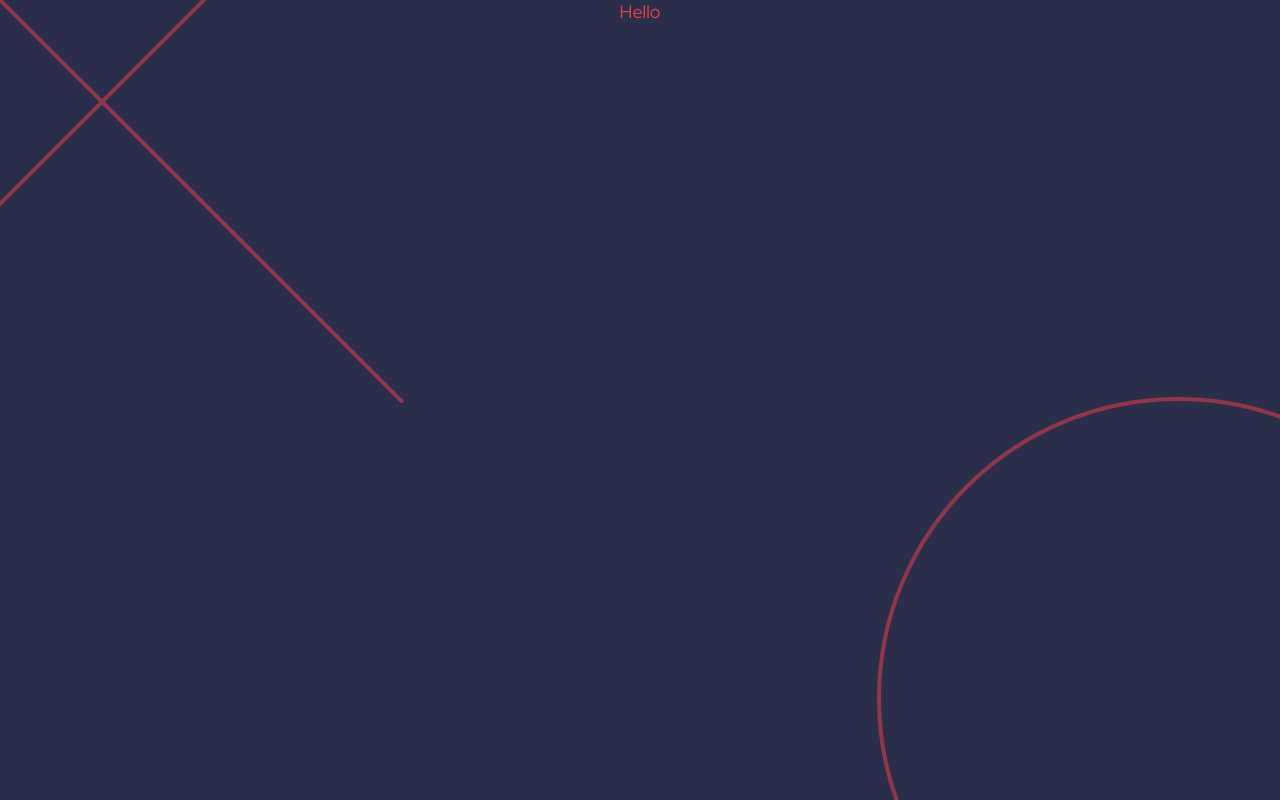
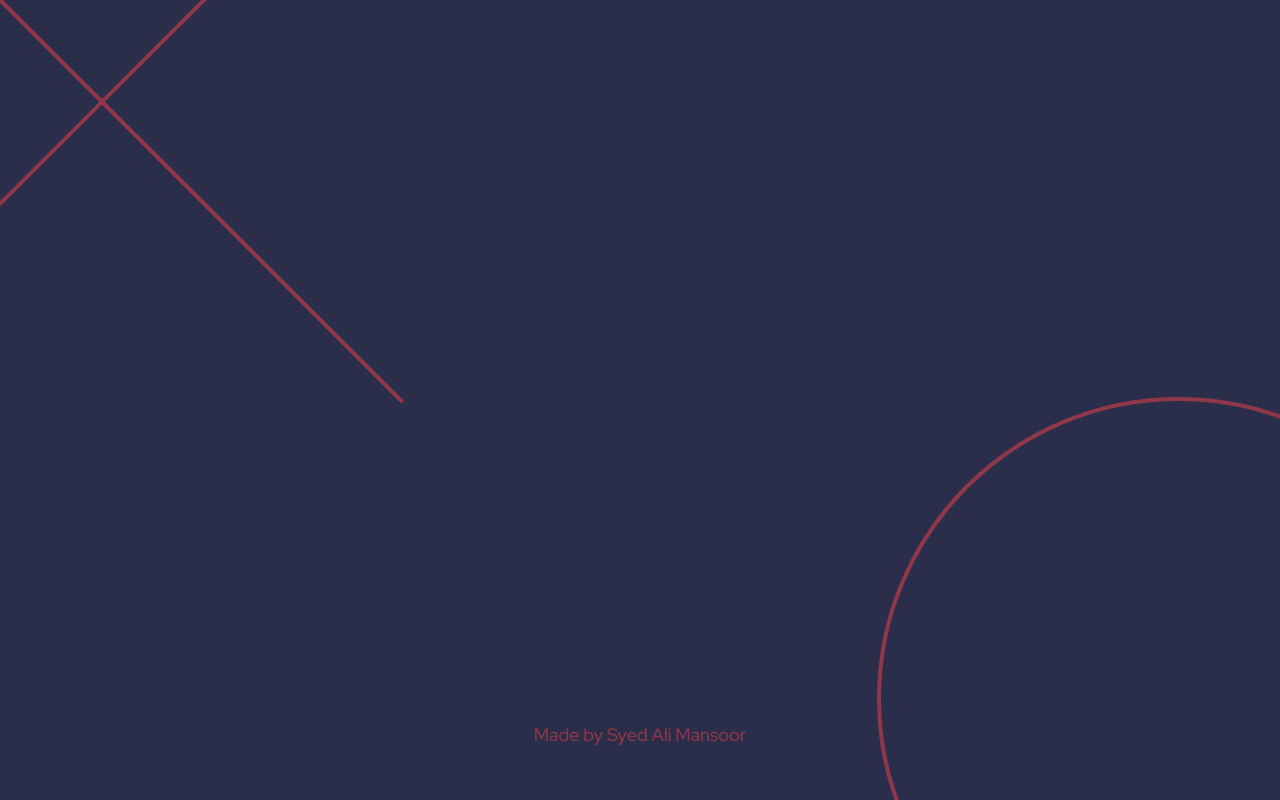
Before and after one commit to syedalimansoor/tic-tac-toe-react, a React (Vite) app: page / in a window 1280 px wide. Built offline with nearby package versions, Linux system fonts and the light colour scheme.

Commit message:
Create Attribution and style

```diff
--- /dev/null
+++ b/src/components/start/Attribution.tsx
@@ -0,0 +1,12 @@
+import styled from "styled-components";
+
+const Text = styled.p`
+  grid-row: 3;
+  align-self: end;
+  color: ${({ theme }) => theme.colors.orange[200]};
+  font-weight: ${({ theme }) => theme.font.weight.medium};
+`;
+
+export default function Attribution() {
+  return <Text>Made by Syed Ali Mansoor</Text>;
+}
--- a/src/routes/Start.tsx
+++ b/src/routes/Start.tsx
@@ -1,5 +1,6 @@
 import { Link } from "react-router-dom";
 import styled from "styled-components";
+import Attribution from "$/components/start/Attribution";
 
 import oDesktop from "$/assets/o-desktop-orange.svg";
 import xDesktop from "$/assets/x-desktop-orange.svg";
@@ -17,6 +18,7 @@ const Container = styled.div`
   /* background-position: top calc(-100px + 10vw) left calc(-100px + 10vw),
     top calc(-100px + 10vw) right calc(-100px + 10vw); */
   background-position: top -50px left -50px, top -50px right -50px;
+  padding-block: 3rem;
 
   @media (min-width: ${({ theme }) => theme.breakpoints.medium}) {
     background-image: url(${xDesktop}), url(${oDesktop});
@@ -25,5 +27,9 @@ const Container = styled.div`
 `;
 
 export default function Start() {
-  return <Container>Hello</Container>;
+  return (
+    <Container>
+      <Attribution />
+    </Container>
+  );
 }
```
